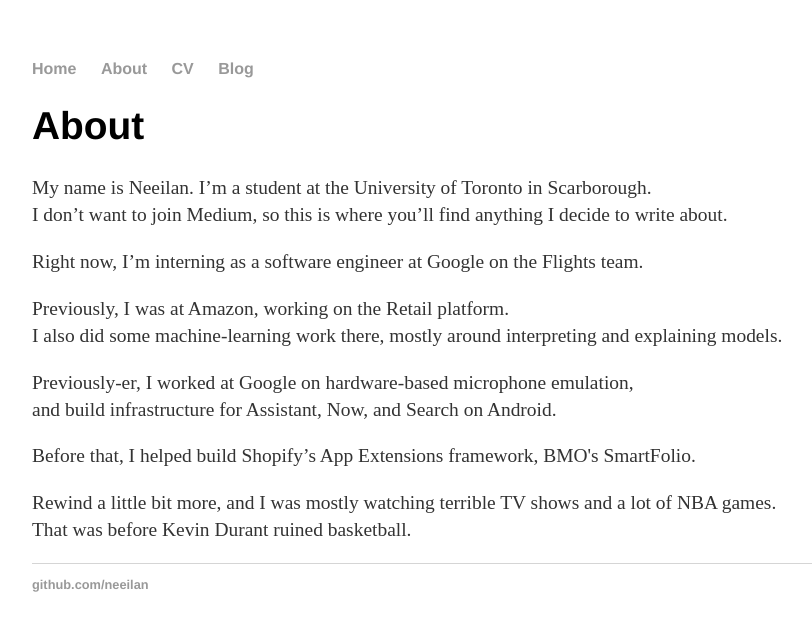
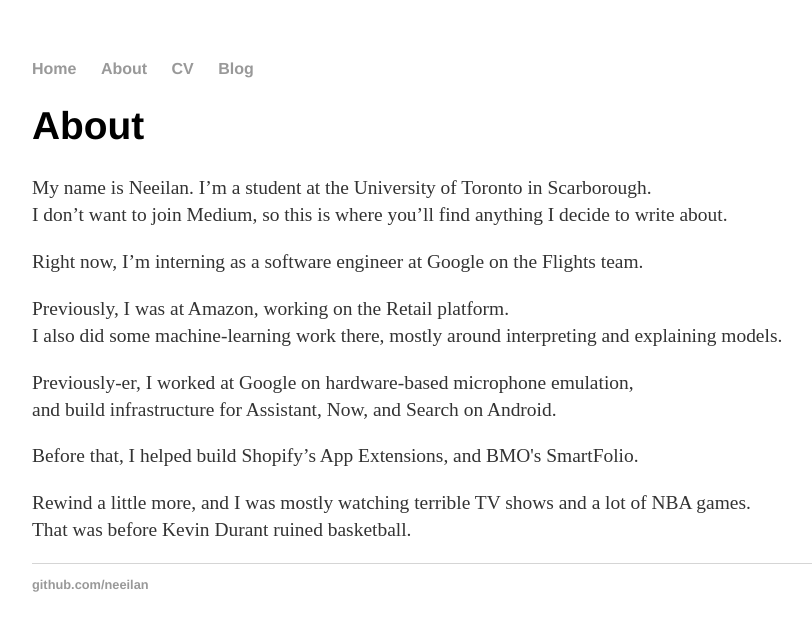
Before and after one commit to neeilan/neeilan.github.io, a Jekyll site: the page built from about/index.html, in a window 1280 px wide. Shown: the top 631 px of the page, without its empty margins (160-972 px from the left). Built offline with Jekyll 4.4.1, drawn with Linux system fonts in a browser that asks for light colours.

Commit message:
Update index.html

```diff
--- a/about/index.html
+++ b/about/index.html
@@ -20,10 +20,10 @@ title: About
     and build infrastructure for Assistant, Now, and Search on Android.
   </p>
   <p>
-    Before that, I helped build Shopify’s App Extensions framework, BMO's SmartFolio. <br/>
+    Before that, I helped build Shopify’s App Extensions, and BMO's SmartFolio. <br/>
   </p>
   <p>
-    Rewind a little bit more, and I was mostly watching terrible TV shows and a lot of NBA games. <br/>
+    Rewind a little more, and I was mostly watching terrible TV shows and a lot of NBA games. <br/>
     That was before Kevin Durant ruined basketball.
   </p>
 </div> <!-- /.blurb -->
```
